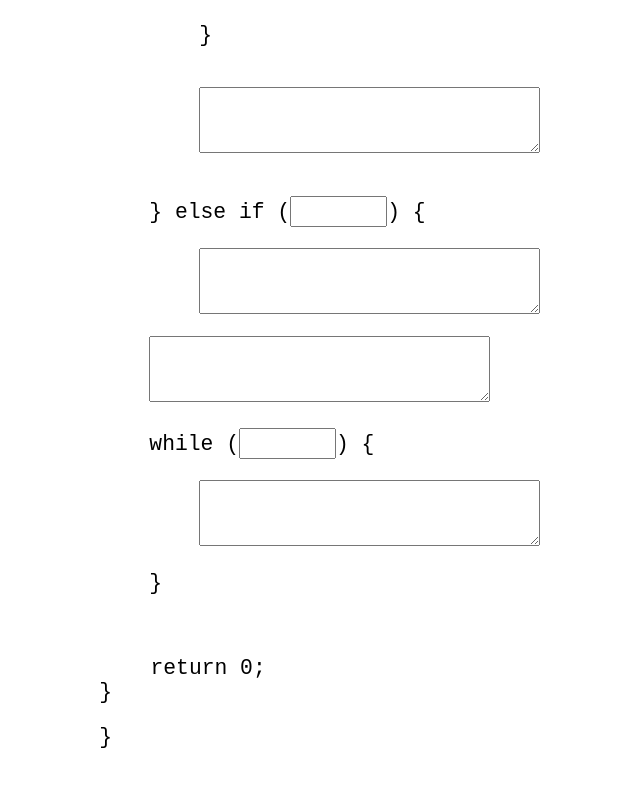
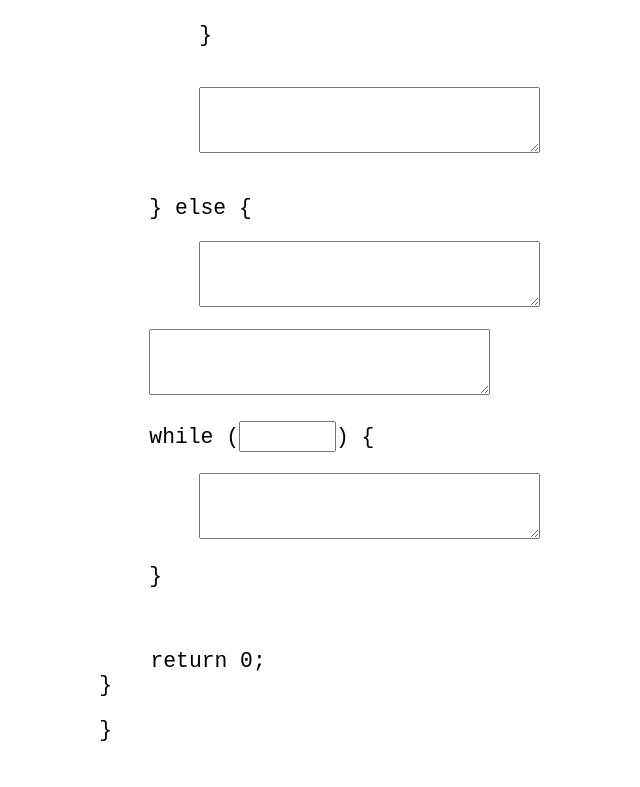
Before and after one commit to KHashimoto3/FormCoder_FRONT, a React (Vite) app: page /form in a window 1280 px wide. Shown: the part 787-1574 px from the top of the page, without its empty margins (442-1082 px from the left). Built offline with nearby package versions, Linux system fonts and the light colour scheme.

Commit message:
elseのフォームコンポーネントを作成し、Providerから呼び出せるようにした。

```diff
--- a/src/components/features/form/Form.tsx
+++ b/src/components/features/form/Form.tsx
@@ -70,7 +70,7 @@ export const Form = () => {
         },
         {
           id: 4,
-          partType: "ELIF",
+          partType: "ELS",
           explanation: "パートの解説",
           childrenPart: [
             {
--- a/src/components/features/form/FormProvider.tsx
+++ b/src/components/features/form/FormProvider.tsx
@@ -7,6 +7,7 @@ import { Function } from "./formComponents/Function";
 import { Main } from "./formComponents/Main";
 import { If } from "./formComponents/If";
 import { Elseif } from "./formComponents/Elseif";
+import { Else } from "./formComponents/Else";
 
 type Props = {
   partType: string;
@@ -69,6 +70,14 @@ export const FormProvider = (props: Props) => {
         childrenPart={formData.childrenPart}
       />
     );
+  } else if (formData.partType == "ELS") {
+    return (
+      <Else
+        partType={formData.partType}
+        explanation={formData.explanation}
+        childrenPart={formData.childrenPart}
+      />
+    );
   } else {
     alert(
       "データエラー：存在しない種類のフォームを使用しようとしています。フォームデータを確認してください。"
--- /dev/null
+++ b/src/components/features/form/formComponents/Else.tsx
@@ -0,0 +1,48 @@
+import { FormData } from "../../../types/formData";
+import { FormProvider } from "../FormProvider";
+import { Process } from "./Process";
+
+type Props = {
+  partType: string;
+  explanation: string;
+  childrenPart: string | FormData[];
+};
+
+export const Else = (props: Props) => {
+  const preStyle = {
+    fontSize: "16pt",
+  };
+
+  //子要素がなければエラーを出し、あればその子要素を表示する
+  if (typeof props.childrenPart == "string") {
+    alert(
+      "データ不正エラー：Forフォームの中には、少なくとも１つの子要素が必要です。"
+    );
+    return <Process partType="PROC" explanation="" />;
+  } else if (Array.isArray(props.childrenPart)) {
+    const childrenPartArray: FormData[] = props.childrenPart;
+    return (
+      <>
+        <pre style={preStyle}>
+          {"}"} else {"{\n"}
+        </pre>
+        <div style={{ marginLeft: "50px" }}>
+          {childrenPartArray.map((childrenPart) => {
+            return (
+              <>
+                <FormProvider
+                  key={childrenPart.id}
+                  partType={childrenPart.partType}
+                  explanation={childrenPart.explanation}
+                  childrenPart={childrenPart.childrenPart}
+                  inputData={childrenPart.inputData}
+                />
+                <br />
+              </>
+            );
+          })}
+        </div>
+      </>
+    );
+  }
+};
```
